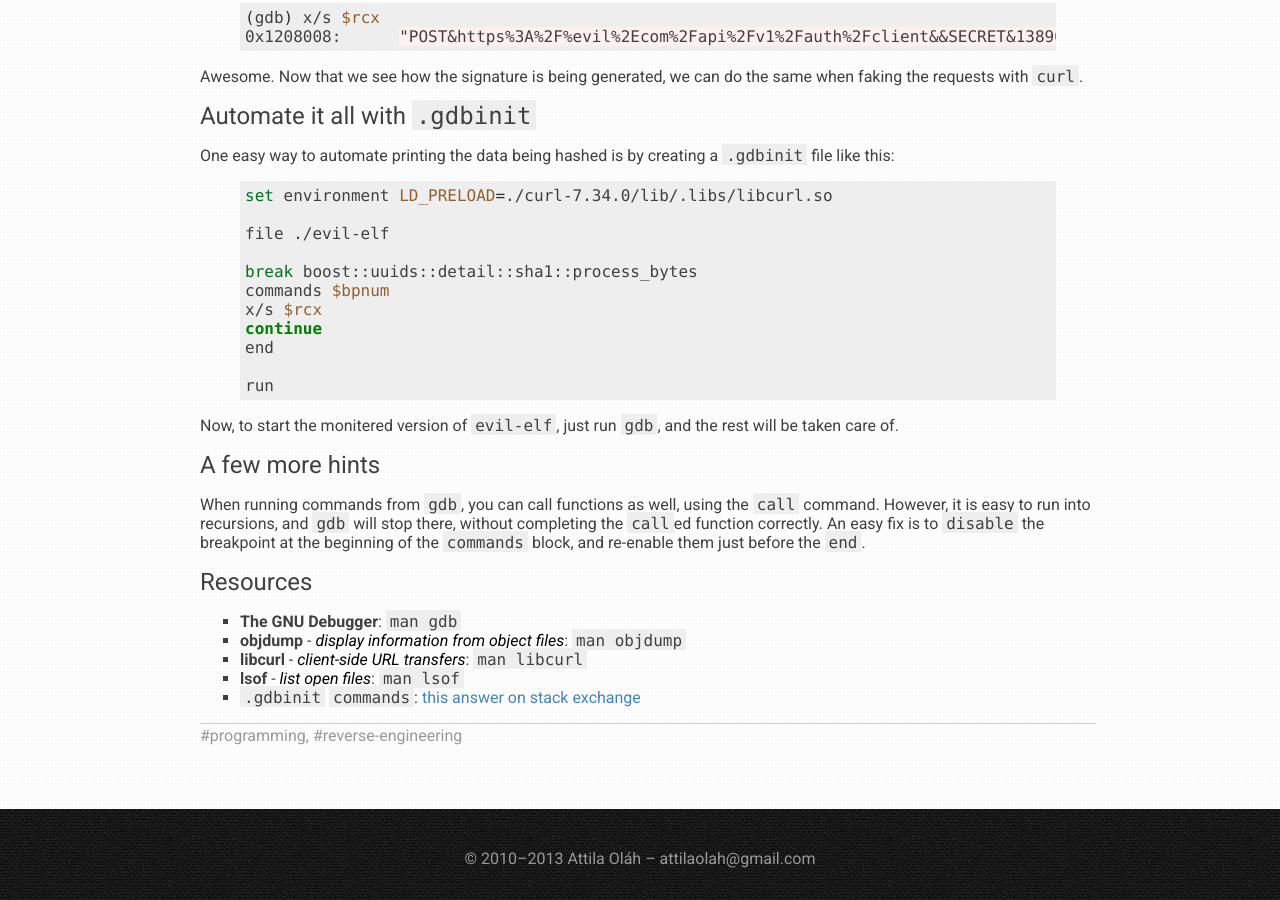
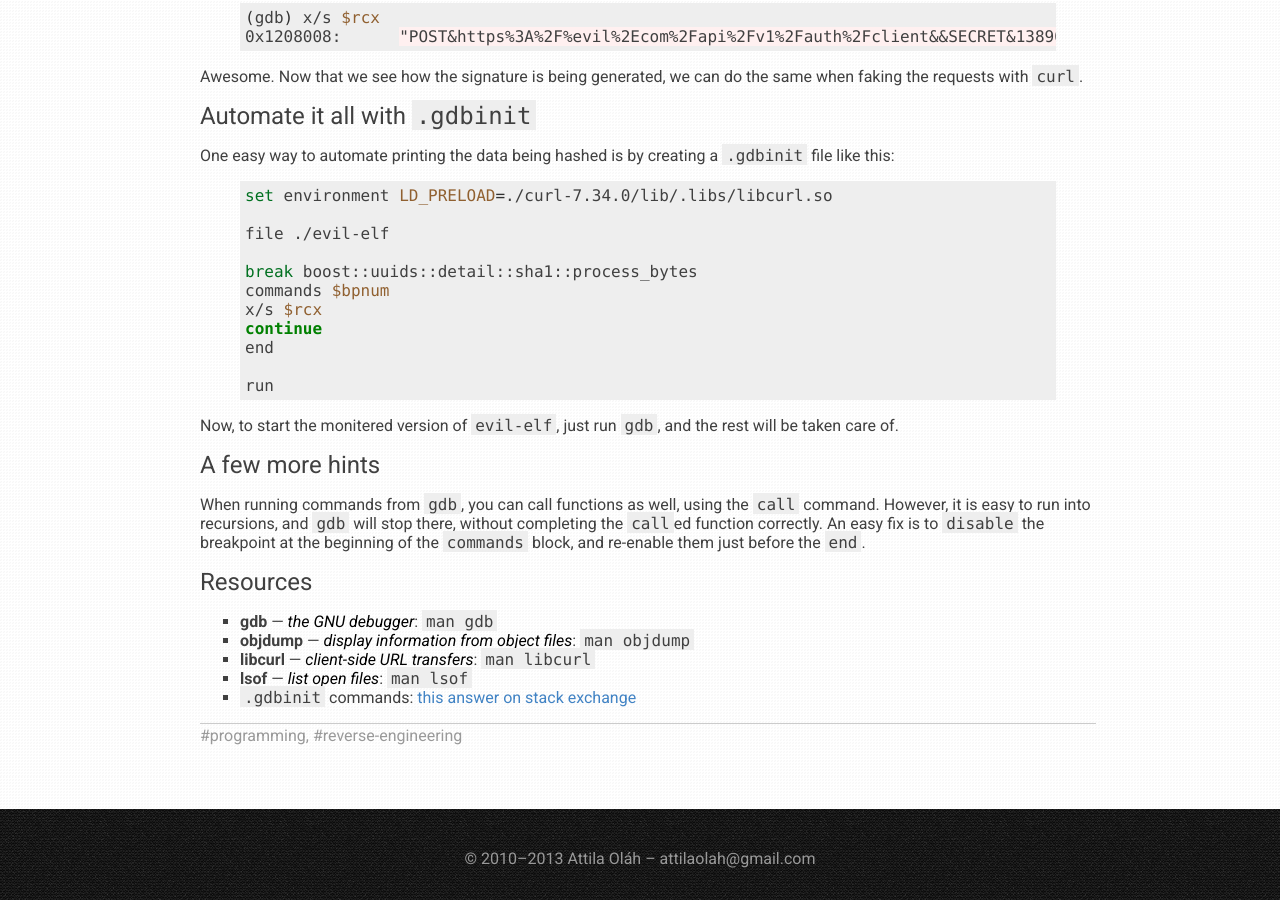
Before and after one commit to attilaolah/attilaolah.github.io, a Jekyll site: the page built from _posts/2014-01-07-evil-elfs.markdown, in a window 1280 px wide and 900 px high, scrolled down 2536 px. Built offline with Jekyll 4.4.1, drawn with Linux system fonts in a browser that asks for light colours; some web fonts are replaced; comment, search, counter and statistics services are not loaded.

Commit message:
cosmetic

```diff
--- a/_posts/2014-01-07-evil-elfs.markdown
+++ b/_posts/2014-01-07-evil-elfs.markdown
@@ -175,10 +175,10 @@ re-enable them just before the `end`.
 
 ## Resources
 
-* **The GNU Debugger**: `man gdb`
-* **objdump** - *display information from object files*: `man objdump`
-* **libcurl** - *client-side URL transfers*: `man libcurl`
-* **lsof** - *list open files*: `man lsof`
-* `.gdbinit` `commands`: [this answer on stack exchange][4]
+* **gdb** — *the GNU debugger*: `man gdb`
+* **objdump** — *display information from object files*: `man objdump`
+* **libcurl** — *client-side URL transfers*: `man libcurl`
+* **lsof** — *list open files*: `man lsof`
+* `.gdbinit` commands: [this answer on stack exchange][4]
 
 [4]: http://reverseengineering.stackexchange.com/a/3343/3531
```
